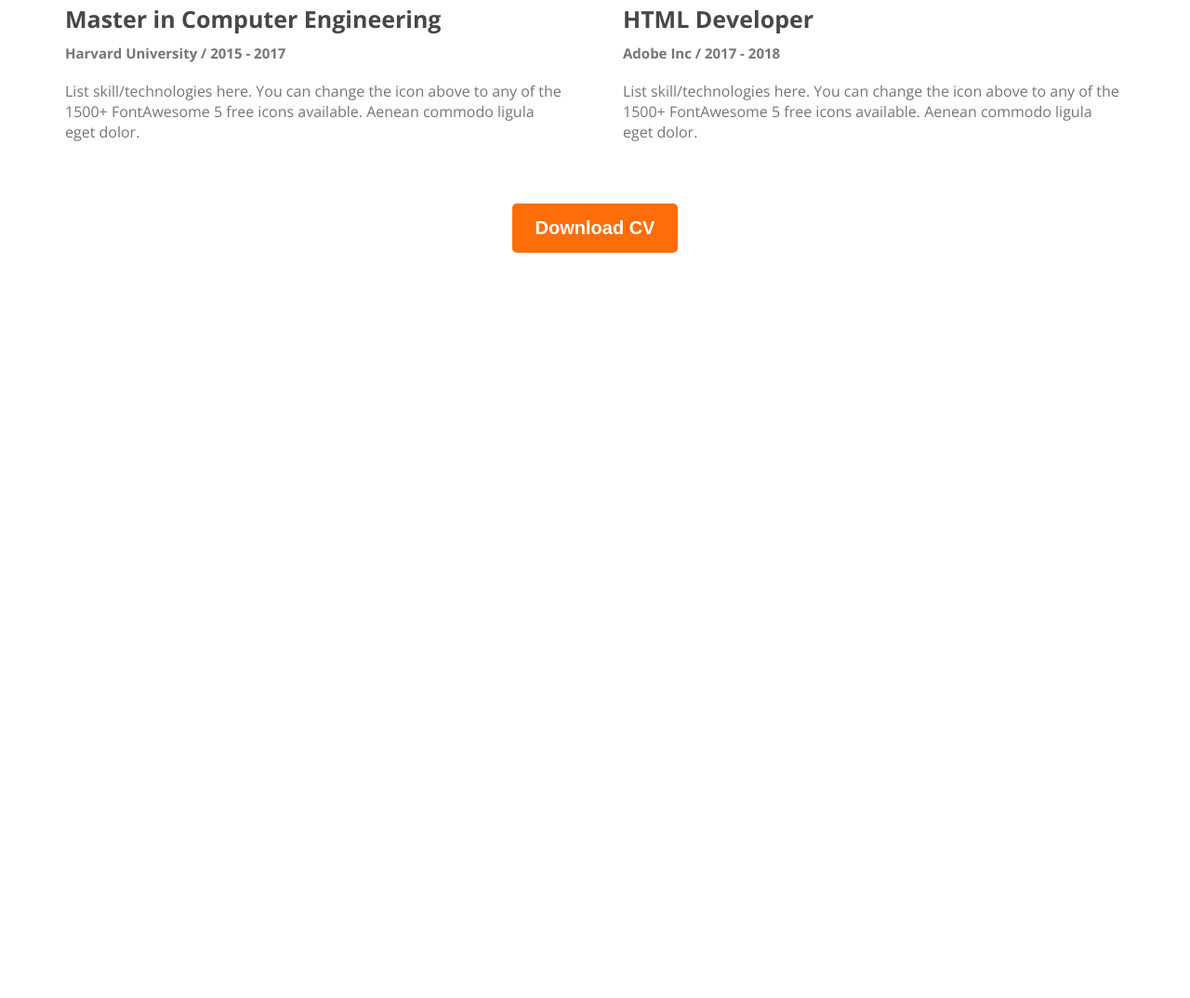
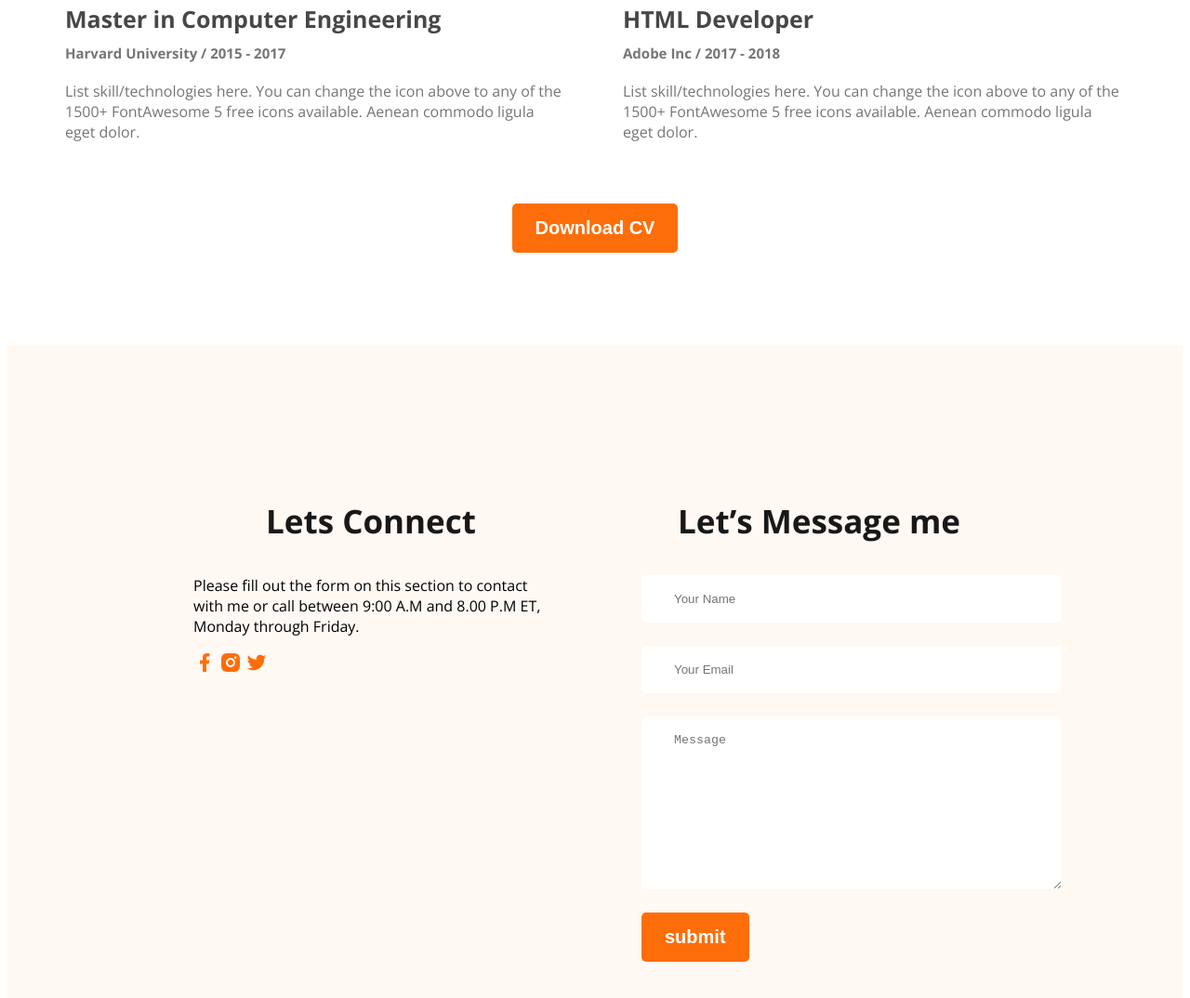
Before and after one commit to arafatrahman41/developer-portfolio, a plain HTML site: page index.html in a window 1280 px wide. Shown: the part 2780-3854 px from the top of the page at 93% size. Before the commit the page ends 3102 px from the top, so only its background shows below. Drawn offline with nearby package versions, Linux system fonts and the light colour scheme.

Commit message:
finished footer section with contact form

```diff
--- a/index.html
+++ b/index.html
@@ -148,7 +148,26 @@
        </section>
     </main>
     <footer>
-
+        <div class="footer-column">
+          <h3 class="section-title">Lets Connect</h3>
+          <p class="section-description">
+            Please fill out the form on this section to contact with me or call between 9:00 A.M and 8.00 P.M ET, Monday through Friday.
+          </p>
+          <div class="social-icon">
+            <a href=""><img src="images/icons/facebook.png" alt=""></a>
+            <a href=""><img src="images/icons/insta.png" alt=""></a>
+            <a href=""><img src="images/icons/twitter.png" alt=""></a>
+          </div>
+        </div>
+        <div class="footer-column">
+          <h3 class="section-title">Let’s Message me</h3>
+          <form class="contact" action="">
+            <input type="text" placeholder="Your Name">
+            <input type="email" placeholder="Your Email" id="">
+            <textarea name="" id="" cols="30" rows="10">Message</textarea>
+            <input class="btn-primary" type="submit" value="submit">
+          </form>
+        </div>
     </footer>
 </body>
 </html>
--- a/styles/portfolio.css
+++ b/styles/portfolio.css
@@ -195,11 +195,40 @@ main section {
   color: #757575;
 }
 
-.resume-container hr{
+.resume-container hr {
   margin: 25px 0;
 }
 
-.download-cv{
+.download-cv {
   text-align: center;
   margin: 50px;
 }
+
+/* footer styles */
+footer {
+  display: flex;
+  gap: 100px;
+  background: #fff8f3;
+  margin-top: 100px;
+  padding: 130px 200px;
+}
+
+.footer-column {
+  width: 50%;
+}
+
+.social-link a {
+  margin-right: 30px;
+}
+
+.contact input[type="text"], .contact input[type="email"],
+textarea {
+  display: block;
+  margin-bottom: 25px;
+  padding: 18px 35px;
+  color: #757575;
+  border-radius: 5px;
+  background: #fff;
+  border: 0;
+  width: 100%
+}
```
